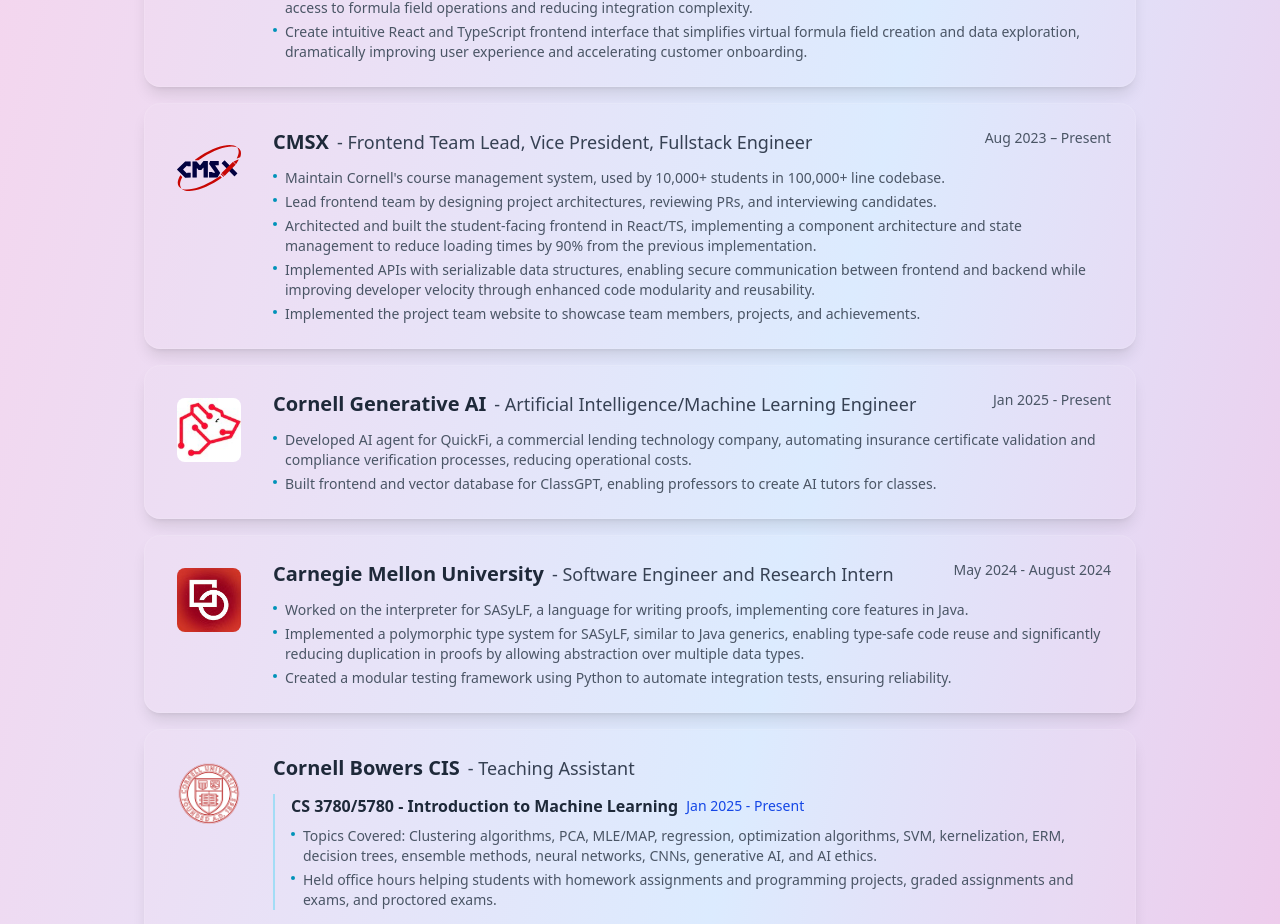
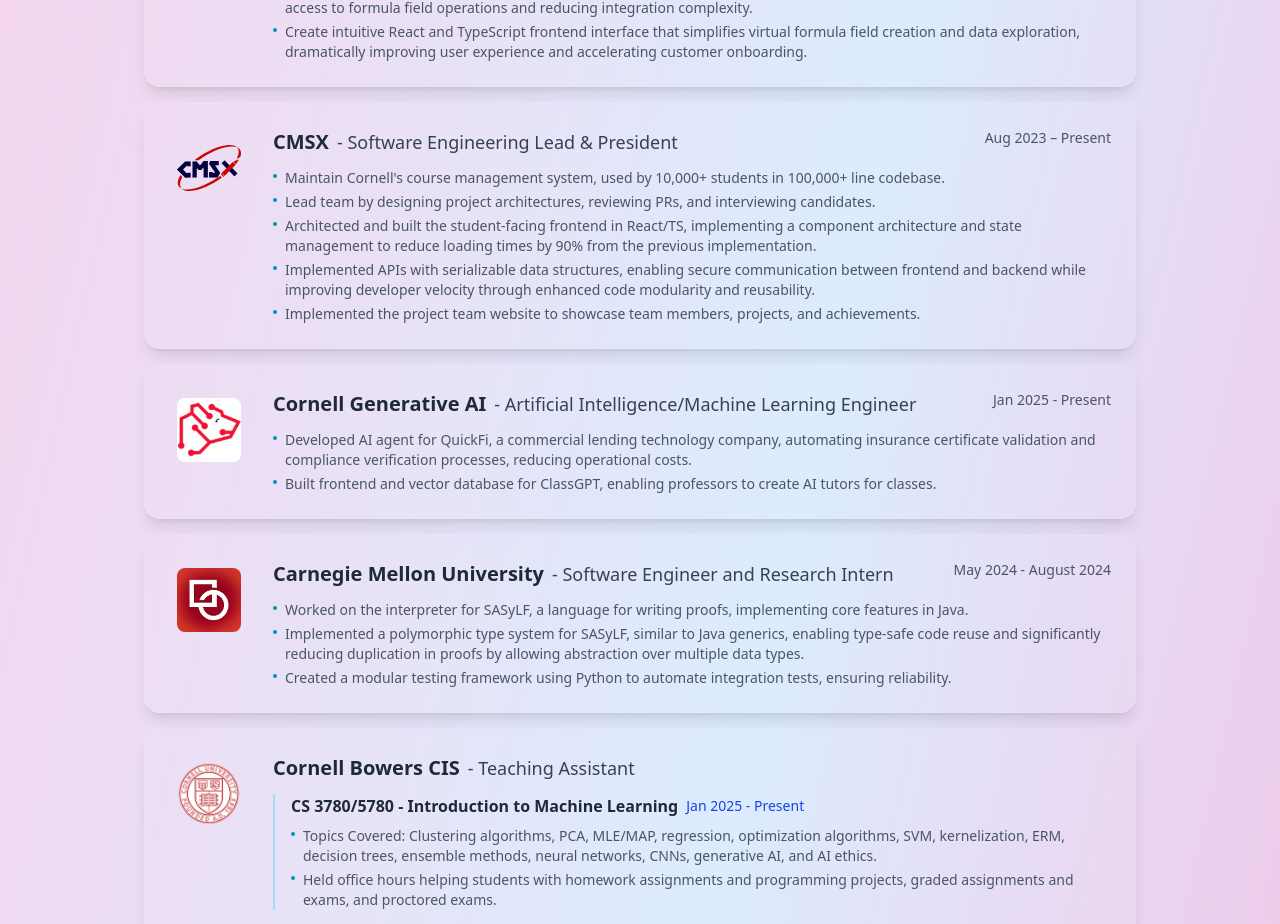
Before and after one commit to LambdaAK/Alex-Kozik-Portfolio, a React (Vite) app: page / in a window 1280 px wide. Shown: the part 1593-2517 px from the top of the page. Built offline with nearby package versions, Linux system fonts and the light colour scheme.

Commit message:
Updated CMSX experience.

```diff
--- a/src/App.tsx
+++ b/src/App.tsx
@@ -227,11 +227,11 @@
   {
     company: 'CMSX',
     logo: '/CMSX-logo.svg',
-    position: 'Frontend Team Lead, Vice President, Fullstack Engineer',
+    position: 'Software Engineering Lead & President',
     duration: 'Aug 2023 – Present',
     description: [
       "Maintain Cornell's course management system, used by 10,000+ students in 100,000+ line codebase.",
-      'Lead frontend team by designing project architectures, reviewing PRs, and interviewing candidates.',
+      'Lead team by designing project architectures, reviewing PRs, and interviewing candidates.',
       'Architected and built the student-facing frontend in React/TS, implementing a component architecture and state management to reduce loading times by 90% from the previous implementation.',
       'Implemented APIs with serializable data structures, enabling secure communication between frontend and backend while improving developer velocity through enhanced code modularity and reusability.',
       'Implemented the project team website to showcase team members, projects, and achievements.'
```
